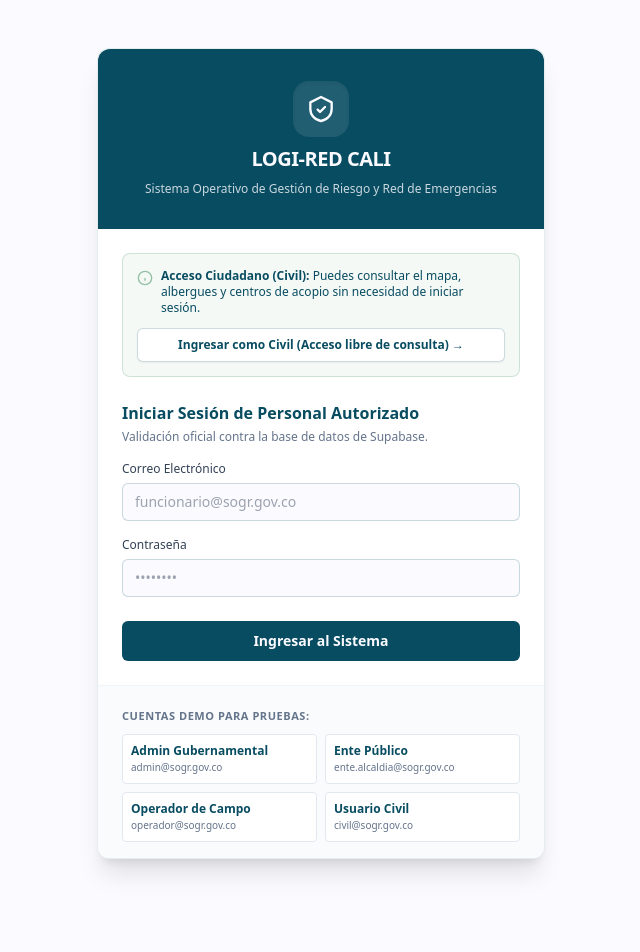
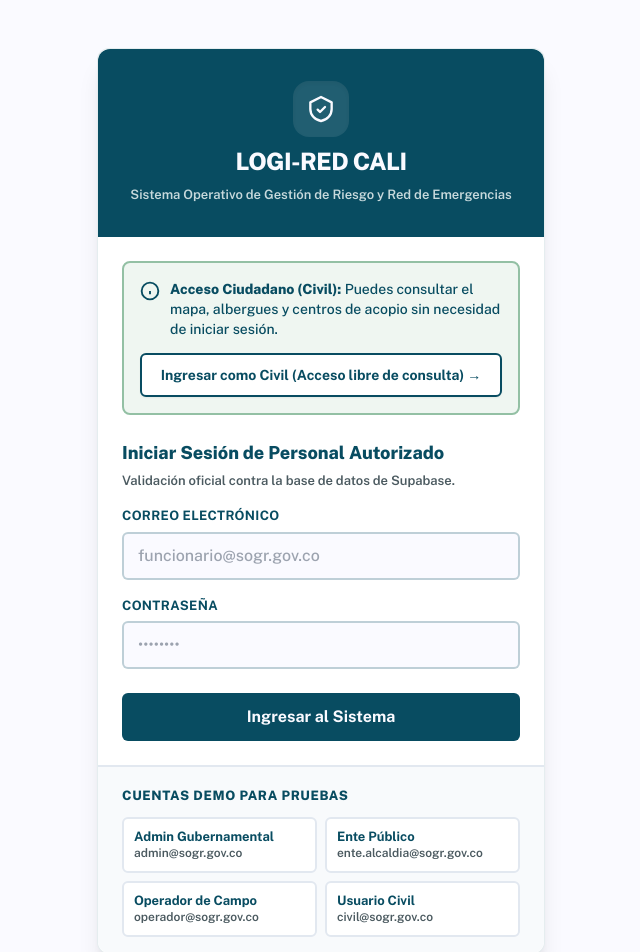
Before and after one commit to juanchlo/Platanus26SOGR, a Next.js app in the folder Frontend/: page /login in a window 1280 px wide. Shown: the top 952 px of the page, without its empty margins (319-959 px from the left). Before the commit the page ends 907 px from the top, so only its background shows below. Built offline with nearby package versions, Linux system fonts and the light colour scheme; no server answers.

Commit message:
feat(refactor frontend): initialize typo and color's constrast

```diff
--- a/Frontend/app/globals.css
+++ b/Frontend/app/globals.css
@@ -4,6 +4,37 @@
 
 @layer base {
   body {
-    @apply bg-background text-slate-900 antialiased;
+    /* Piso de peso 500: nada en la UI vuelve a caer en font-normal (400),
+       que combinado con Public Sans a tamaños chicos se leía "delgado". */
+    @apply bg-background text-slate-900 antialiased font-medium;
   }
 }
+
+@layer utilities {
+  /* Entrada llamativa para toasts de alerta (RF-16/17): un "pop" corto que
+     rompe la quietud del resto de la UI sin volverse molesto. */
+  @keyframes alert-in {
+    0% {
+      opacity: 0;
+      transform: translateY(10px) scale(0.94);
+    }
+    60% {
+      opacity: 1;
+      transform: translateY(-3px) scale(1.02);
+    }
+    100% {
+      opacity: 1;
+      transform: translateY(0) scale(1);
+    }
+  }
+
+  .animate-alert-in {
+    animation: alert-in 0.4s cubic-bezier(0.16, 1, 0.3, 1);
+  }
+
+  @media (prefers-reduced-motion: reduce) {
+    .animate-alert-in {
+      animation: none;
+    }
+  }
+}
--- a/Frontend/app/layout.tsx
+++ b/Frontend/app/layout.tsx
@@ -1,7 +1,19 @@
 import type { Metadata } from "next";
+import { Public_Sans } from "next/font/google";
 import "./globals.css";
 import AppShell from "@/components/layout/AppShell";
 import AlertProvider from "@/components/layout/AlertProvider";
+
+// Public Sans: tipografía de sistemas de gobierno (USWDS), pesos sólidos
+// 500–800. Reemplaza el font-sans genérico (system-ui), que en varios
+// SO/navegadores resuelve a un trazo fino y hacía ilegible el texto
+// secundario del header y del login.
+const publicSans = Public_Sans({
+  subsets: ["latin"],
+  weight: ["500", "600", "700", "800"],
+  variable: "--font-public-sans",
+  display: "swap",
+});
 
 export const metadata: Metadata = {
   title: "LOGI-RED | Gestión de Riesgo y Red de Emergencias",
@@ -20,7 +32,7 @@ export default function RootLayout({
   children: React.ReactNode;
 }>) {
   return (
-    <html lang="es">
+    <html lang="es" className={publicSans.variable}>
       <body className="font-sans antialiased">
         <AlertProvider>
           <AppShell>{children}</AppShell>
--- a/Frontend/app/login/page.tsx
+++ b/Frontend/app/login/page.tsx
@@ -110,35 +110,35 @@ export default function LoginPage() {
               <path d="M9.5 12.5l1.75 1.75L15 10.5" />
             </svg>
           </div>
-          <span className="text-xl font-bold tracking-tight">LOGI-RED CALI</span>
-          <span className="text-xs text-ghost-white/80 text-center">
+          <span className="text-2xl font-extrabold tracking-tight">LOGI-RED CALI</span>
+          <span className="text-[13px] font-semibold text-on-dark-muted text-center">
             Sistema Operativo de Gestión de Riesgo y Red de Emergencias
           </span>
         </div>
 
         {/* Acceso libre para civiles */}
         <div className="px-6 pt-6">
-          <div className="flex flex-col gap-2 rounded-lg border border-muted-teal/40 bg-muted-teal/10 p-3.5 text-xs text-dark-teal">
-            <div className="flex items-start gap-2">
+          <div className="flex flex-col gap-2.5 rounded-lg border-2 border-muted-teal bg-muted-teal/15 p-4 text-sm text-dark-teal">
+            <div className="flex items-start gap-2.5">
               <svg
                 viewBox="0 0 24 24"
                 fill="none"
                 stroke="currentColor"
-                strokeWidth={2}
-                className="mt-0.5 h-4 w-4 shrink-0 text-muted-teal"
+                strokeWidth={2.25}
+                className="mt-0.5 h-5 w-5 shrink-0 text-dark-teal"
               >
                 <circle cx="12" cy="12" r="10" />
                 <line x1="12" y1="16" x2="12" y2="12" />
                 <line x1="12" y1="8" x2="12.01" y2="8" />
               </svg>
-              <span>
-                <strong>Acceso Ciudadano (Civil):</strong> Puedes consultar el mapa, albergues y centros de acopio sin necesidad de iniciar sesión.
+              <span className="font-medium">
+                <strong className="font-extrabold">Acceso Ciudadano (Civil):</strong> Puedes consultar el mapa, albergues y centros de acopio sin necesidad de iniciar sesión.
               </span>
             </div>
             <button
               type="button"
               onClick={handleEntrarComoCivil}
-              className="mt-1 w-full rounded-md border border-dark-teal/20 bg-white py-2 text-center text-xs font-semibold text-dark-teal shadow-sm transition hover:bg-dark-teal/5"
+              className="mt-1 w-full rounded-md border-2 border-dark-teal bg-white py-2.5 text-center text-sm font-bold text-dark-teal shadow-sm transition hover:bg-dark-teal/5"
             >
               Ingresar como Civil (Acceso libre de consulta) →
             </button>
@@ -147,16 +147,16 @@ export default function LoginPage() {
 
         <form onSubmit={handleSubmit} className="flex flex-col gap-4 px-6 py-6">
           <div>
-            <h1 className="text-base font-semibold text-dark-teal">
+            <h1 className="text-lg font-extrabold text-dark-teal">
               Iniciar Sesión de Personal Autorizado
             </h1>
-            <p className="mt-1 text-xs text-slate-500">
+            <p className="mt-1 text-[13px] font-semibold text-on-light-muted">
               Validación oficial contra la base de datos de Supabase.
             </p>
           </div>
 
           <div className="flex flex-col gap-1.5">
-            <label htmlFor="email" className="text-xs font-medium text-slate-700">
+            <label htmlFor="email" className="text-[13px] font-bold uppercase tracking-wide text-dark-teal">
               Correo Electrónico
             </label>
             <input
@@ -167,12 +167,12 @@ export default function LoginPage() {
               value={email}
               onChange={(e) => setEmail(e.target.value)}
               placeholder="funcionario@sogr.gov.co"
-              className="rounded-md border border-dark-teal/20 bg-background px-3 py-2 text-sm text-slate-900 outline-none transition-colors focus:border-dark-teal focus:ring-1 focus:ring-dark-teal"
+              className="rounded-md border-2 border-dark-teal/25 bg-background px-3.5 py-2.5 text-base font-medium text-slate-900 outline-none transition-colors focus:border-dark-teal focus:ring-1 focus:ring-dark-teal"
             />
           </div>
 
           <div className="flex flex-col gap-1.5">
-            <label htmlFor="password" className="text-xs font-medium text-slate-700">
+            <label htmlFor="password" className="text-[13px] font-bold uppercase tracking-wide text-dark-teal">
               Contraseña
             </label>
             <input
@@ -183,12 +183,12 @@ export default function LoginPage() {
               value={password}
               onChange={(e) => setPassword(e.target.value)}
               placeholder="••••••••"
-              className="rounded-md border border-dark-teal/20 bg-background px-3 py-2 text-sm text-slate-900 outline-none transition-colors focus:border-dark-teal focus:ring-1 focus:ring-dark-teal"
+              className="rounded-md border-2 border-dark-teal/25 bg-background px-3.5 py-2.5 text-base font-medium text-slate-900 outline-none transition-colors focus:border-dark-teal focus:ring-1 focus:ring-dark-teal"
             />
           </div>
 
           {error ? (
-            <div className="rounded-md bg-rosy-copper/10 p-3 text-xs font-medium text-rosy-copper border border-rosy-copper/20">
+            <div className="rounded-md bg-rosy-copper p-3 text-sm font-bold text-white border-2 border-rosy-copper">
               {error}
             </div>
           ) : null}
@@ -196,7 +196,7 @@ export default function LoginPage() {
           <button
             type="submit"
             disabled={isSubmitting}
-            className="mt-2 flex items-center justify-center gap-2 rounded-md bg-dark-teal px-4 py-2.5 text-sm font-semibold text-ghost-white transition hover:bg-dark-teal/90 disabled:opacity-50"
+            className="mt-2 flex items-center justify-center gap-2 rounded-md bg-dark-teal px-4 py-3 text-base font-bold text-ghost-white transition hover:bg-dark-teal/90 disabled:opacity-50"
           >
             {isSubmitting ? (
               <>
@@ -213,42 +213,42 @@ export default function LoginPage() {
         </form>
 
         {/* Cuentas de prueba rápida */}
-        <div className="border-t border-slate-100 bg-slate-50/70 px-6 py-4 rounded-b-xl">
-          <span className="text-[11px] font-semibold uppercase tracking-wider text-slate-500">
-            Cuentas Demo para Pruebas:
+        <div className="border-t-2 border-slate-200 bg-slate-50 px-6 py-4 rounded-b-xl">
+          <span className="text-[13px] font-extrabold uppercase tracking-wider text-dark-teal">
+            Cuentas Demo para Pruebas
           </span>
-          <div className="mt-2 grid grid-cols-2 gap-2 text-xs">
+          <div className="mt-2.5 grid grid-cols-2 gap-2 text-xs">
             <button
               type="button"
               onClick={() => handleQuickFill('admin@sogr.gov.co', 'admin123')}
-              className="rounded border border-slate-200 bg-white p-2 text-left hover:border-dark-teal hover:bg-dark-teal/5 transition"
+              className="rounded-md border-2 border-slate-200 bg-white p-2.5 text-left hover:border-dark-teal hover:bg-dark-teal/5 transition"
             >
-              <div className="font-semibold text-dark-teal">Admin Gubernamental</div>
-              <div className="text-[10px] text-slate-500">admin@sogr.gov.co</div>
+              <div className="text-[13px] font-bold text-dark-teal">Admin Gubernamental</div>
+              <div className="text-xs font-semibold text-on-light-muted">admin@sogr.gov.co</div>
             </button>
             <button
               type="button"
               onClick={() => handleQuickFill('ente.alcaldia@sogr.gov.co', 'ente123')}
-              className="rounded border border-slate-200 bg-white p-2 text-left hover:border-dark-teal hover:bg-dark-teal/5 transition"
+              className="rounded-md border-2 border-slate-200 bg-white p-2.5 text-left hover:border-dark-teal hover:bg-dark-teal/5 transition"
             >
-              <div className="font-semibold text-dark-teal">Ente Público</div>
-              <div className="text-[10px] text-slate-500">ente.alcaldia@sogr.gov.co</div>
+              <div className="text-[13px] font-bold text-dark-teal">Ente Público</div>
+              <div className="text-xs font-semibold text-on-light-muted">ente.alcaldia@sogr.gov.co</div>
             </button>
             <button
               type="button"
               onClick={() => handleQuickFill('operador@sogr.gov.co', 'operador123')}
-              className="rounded border border-slate-200 bg-white p-2 text-left hover:border-dark-teal hover:bg-dark-teal/5 transition"
+              className="rounded-md border-2 border-slate-200 bg-white p-2.5 text-left hover:border-dark-teal hover:bg-dark-teal/5 transition"
             >
-              <div className="font-semibold text-dark-teal">Operador de Campo</div>
-              <div className="text-[10px] text-slate-500">operador@sogr.gov.co</div>
+              <div className="text-[13px] font-bold text-dark-teal">Operador de Campo</div>
+              <div className="text-xs font-semibold text-on-light-muted">operador@sogr.gov.co</div>
             </button>
             <button
               type="button"
               onClick={() => handleQuickFill('civil@sogr.gov.co', 'civil123')}
-              className="rounded border border-slate-200 bg-white p-2 text-left hover:border-dark-teal hover:bg-dark-teal/5 transition"
+              className="rounded-md border-2 border-slate-200 bg-white p-2.5 text-left hover:border-dark-teal hover:bg-dark-teal/5 transition"
             >
-              <div className="font-semibold text-dark-teal">Usuario Civil</div>
-              <div className="text-[10px] text-slate-500">civil@sogr.gov.co</div>
+              <div className="text-[13px] font-bold text-dark-teal">Usuario Civil</div>
+              <div className="text-xs font-semibold text-on-light-muted">civil@sogr.gov.co</div>
             </button>
           </div>
         </div>
```
Also changed, not shown: Frontend/app/mis-nodos/page.tsx (+9 -6 lines), Frontend/components/layout/AlertProvider.tsx (+31 -11 lines), Frontend/components/layout/AppShell.tsx (+21 -13 lines), Frontend/components/map/CrearIncidenteModal.tsx (+7 -1 lines), Frontend/tailwind.config.ts (+11 -0 lines).
